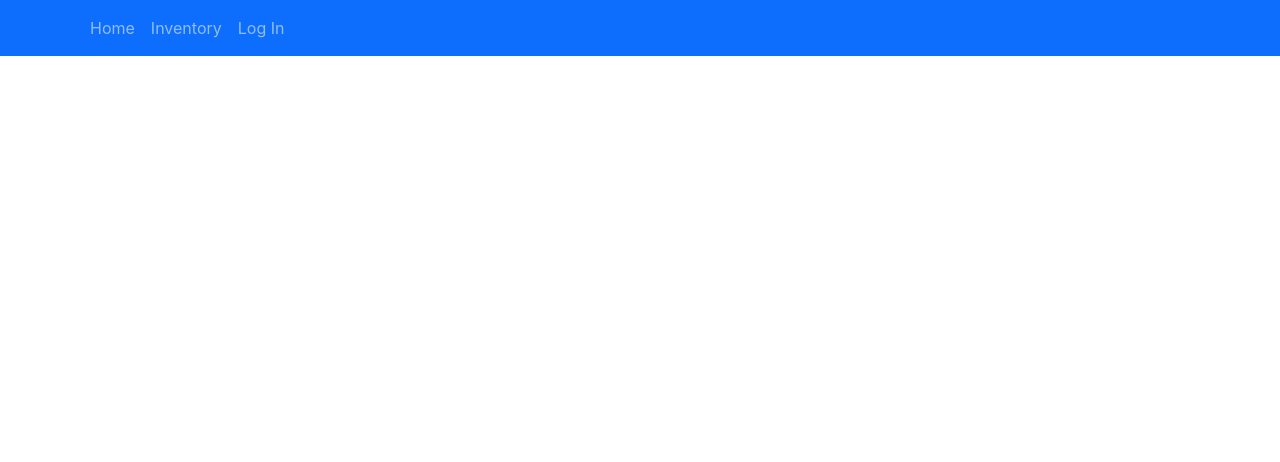
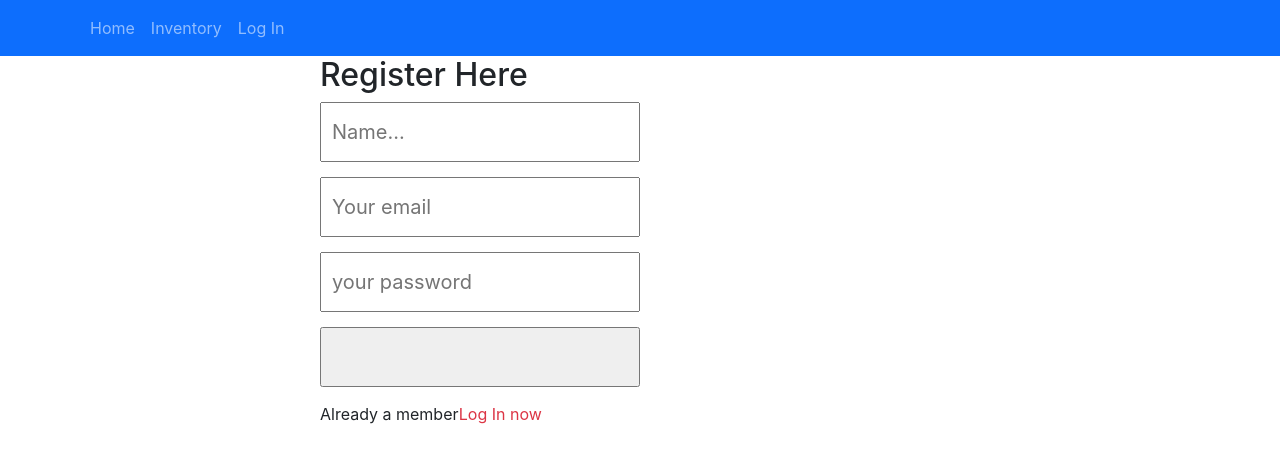
Before and after one commit to eshanHaque/warehose-management-client-side, a React (Create React App) app: page /register in a window 1280 px wide. Shown: the top 462 px of the page. Built offline with nearby package versions, Linux system fonts and the light colour scheme.

Commit message:
registration section done with firebase authentication

```diff
--- a/package.json
+++ b/package.json
@@ -11,6 +11,7 @@
     "react": "^18.1.0",
     "react-bootstrap": "^2.3.1",
     "react-dom": "^18.1.0",
+    "react-firebase-hooks": "^5.0.3",
     "react-router-dom": "^6.3.0",
     "react-scripts": "5.0.1",
     "web-vitals": "^2.1.4"
--- a/src/App.js
+++ b/src/App.js
@@ -4,6 +4,7 @@
 import Home from './Page/Home/Home';
 import Inventories from './Page/Inventories/Inventories';
 import Login from './Page/Log/LogIn/Login';
+import Register from './Page/Log/Register/Register';
 
 function App() {
   return (
@@ -14,6 +15,7 @@
         <Route path="/home" element={<Home></Home>}></Route>
         <Route path="/inventory" element={<Inventories></Inventories>}></Route>
         <Route path="/login" element={<Login></Login>}></Route>
+        <Route path="/register" element={<Register></Register>}></Route>
       </Routes>
     </div>
   );
--- a/src/Page/Log/LogIn/Login.js
+++ b/src/Page/Log/LogIn/Login.js
@@ -1,17 +1,31 @@
 import React, { useRef } from 'react';
 import { Button, Form } from 'react-bootstrap';
-import { useNavigate } from 'react-router-dom';
+import { useSignInWithEmailAndPassword } from 'react-firebase-hooks/auth';
+import { Link, useNavigate } from 'react-router-dom';
+import auth from '../../../firebase.init';
 
 const Login = () => {
+
     const emailRef = useRef('');
     const passwordRef = useRef('');
     const navigate = useNavigate();
+
+    const [
+        signInWithEmailAndPassword,
+        user,
+        loading,
+        error,
+      ] = useSignInWithEmailAndPassword(auth);
+    if(user){
+        navigate('/home');
+    }
+
     const handleSubmit = event => {
         event.preventDefault();
         const email =emailRef.current.value;
         const password = passwordRef.current.value;
 
-        console.log(email, password);
+        signInWithEmailAndPassword(email, password);
     }
     const navigateRegister = event => {
         navigate('/register')
@@ -39,7 +53,7 @@
                     Submit
                 </Button>
             </Form>
-            <p>Not a Member? <span onClick={navigateRegister} className='text-danger'>Register now</span> for <b>Membership</b> </p>
+            <p>Not a Member? <Link to='/register' onClick={navigateRegister} className='text-danger text-decoration-none'>Register now</Link> for <b>Membership</b> </p>
         </div>
     );
 };
--- a/src/Page/Log/Register/Register.css
+++ b/src/Page/Log/Register/Register.css
@@ -0,0 +1,12 @@
+.reg-form{
+    margin: 0 auto;
+    width:50%;
+}
+.reg-form input{
+    display: block;
+    width:50%;
+    height:60px;
+    padding-left: 10px;
+    font-size:20px;
+    margin-bottom: 15px;
+}
--- a/src/Page/Log/Register/Register.js
+++ b/src/Page/Log/Register/Register.js
@@ -1,9 +1,42 @@
 import React from 'react';
+import { useCreateUserWithEmailAndPassword } from 'react-firebase-hooks/auth';
+import { Link, useNavigate } from 'react-router-dom';
+import auth from '../../../firebase.init';
+import '../Register/Register.css';
+const Register = () => {
+    const [
+        createUserWithEmailAndPassword,
+        user,
+        loading,
+        error,
+      ] = useCreateUserWithEmailAndPassword(auth);
+    const navigate = useNavigate();
 
-const Register = () => {
+    const navigateLogin = () =>{
+        navigate('/login')
+    }
+    if(user){
+        navigate('/home');
+    }
+
+    const handleRegister = event => {
+        event.preventDefault();
+        const  name = event.target.name.value;
+        const email = event.target.email.value;
+        const password = event.target.password.value;
+        createUserWithEmailAndPassword(email, password)
+    }
+
     return (
-        <div>
-            <h1>Registerrrr</h1>
+        <div className='reg-form'>
+            <h2>Register Here</h2>
+            <form onSubmit={handleRegister}>
+                <input type="text" name="name" id="" placeholder='Name...'/>
+                <input type="email" name="email" id="" placeholder='Your email'/>
+                <input type="password" name="password" id="" placeholder='your password'/>
+                <input type="submit" value="" />
+            </form>
+            <p>Already a member<Link to='/login' onClick={navigateLogin} className='text-danger text-decoration-none'>Log In now</Link></p>
         </div>
     );
 };
```
Also changed, not shown: src/Page/Log/RequireAuth/RequireAuth.js (added), 1 other file (tests, documents, lock files or other folders).
